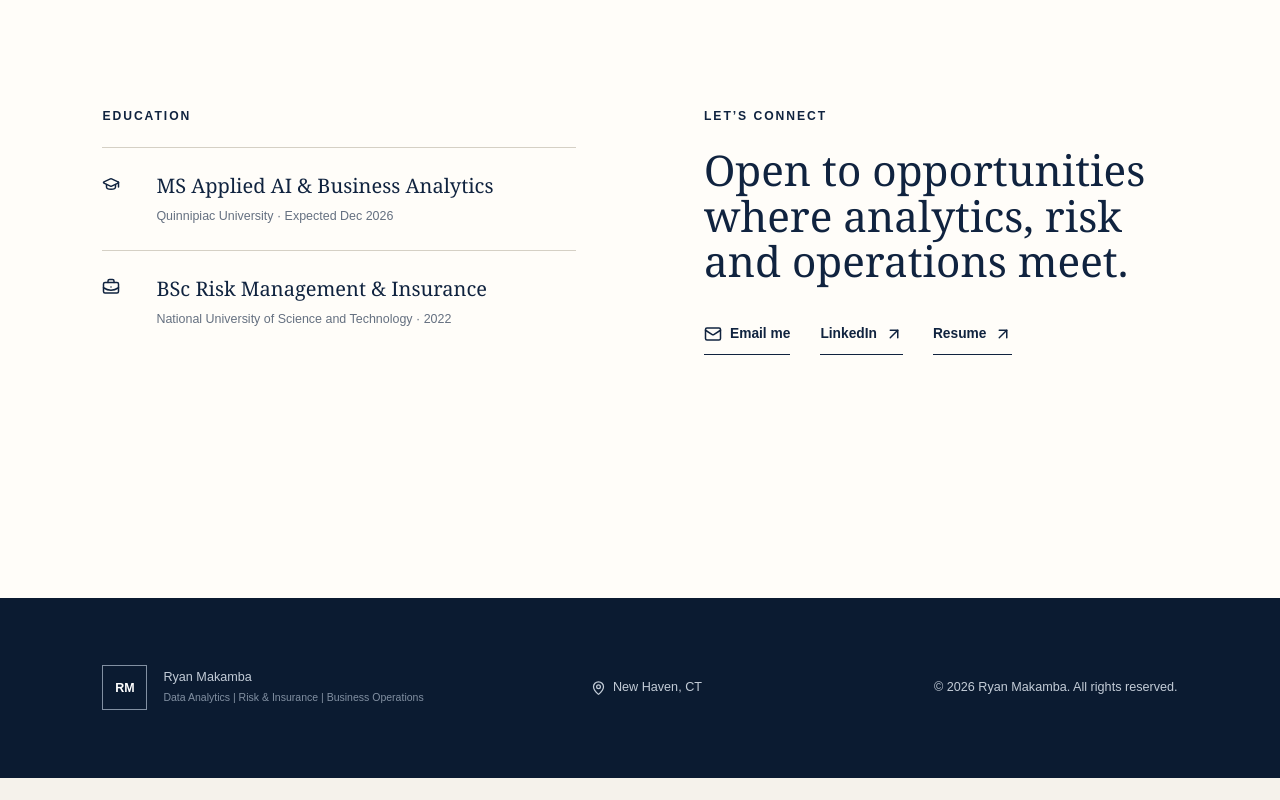
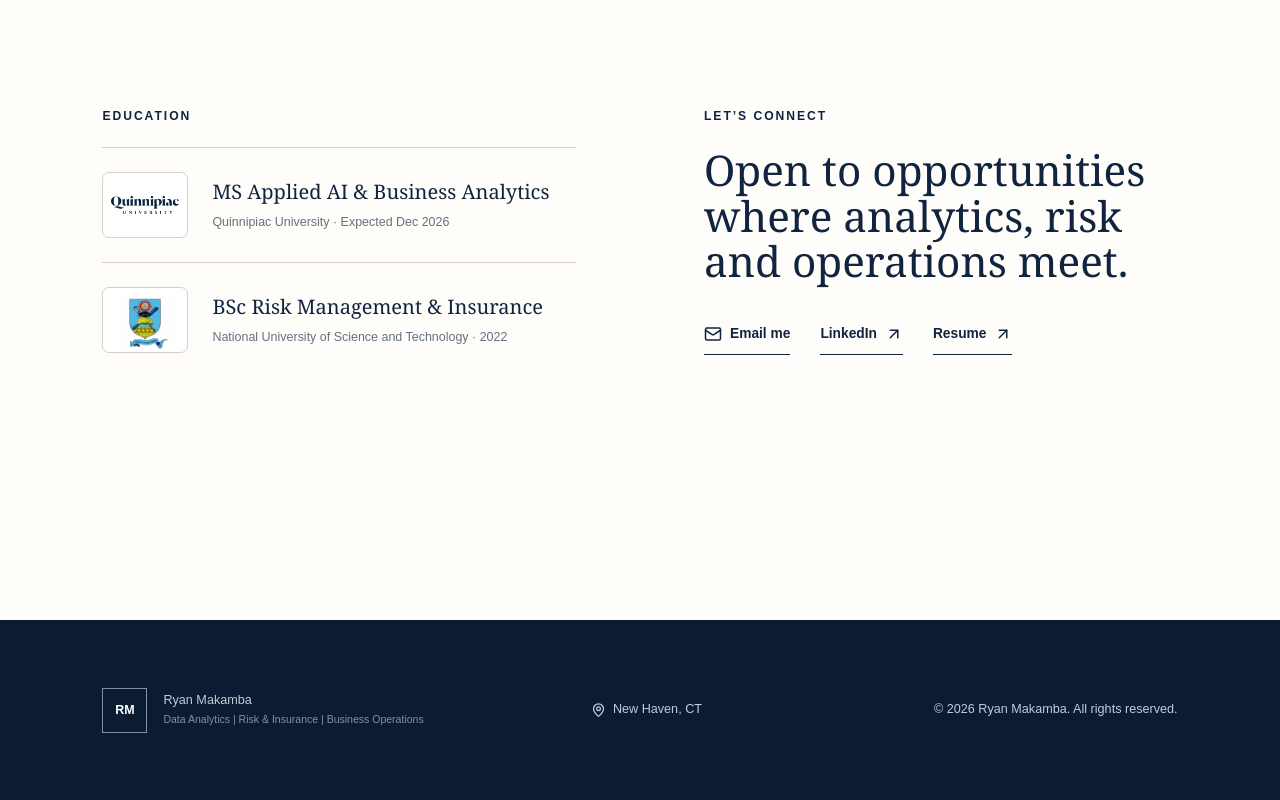
Before and after one commit to ryanmakamba/ryanmakamba.github.io, a Next.js app: page / in a window 1280 px wide. Shown: the part 10278-11078 px from the top of the page. Before the commit the page ends 11056 px from the top, so only its background shows below. Built offline with nearby package versions, Linux system fonts and the light colour scheme.

Commit message:
Add university logos to education

```diff
--- a/app/globals.css
+++ b/app/globals.css
@@ -124,14 +124,18 @@ h1 { font-family:Georgia,'Times New Roman',serif; font-size:clamp(4.6rem,9.7vw,9
 .about-rule>p:last-child { max-width:720px; margin:0 auto; color:#aeb9c7; line-height:1.75; font-size:1rem; }
 .about-close { padding:clamp(75px,9vw,125px) clamp(24px,8vw,130px); display:grid; grid-template-columns:1fr 1fr; gap:clamp(55px,10vw,150px); }
 .education-stack .eyebrow,.about-cta .eyebrow { margin-bottom:24px; }
-.credential { padding:24px 0; border-top:1px solid var(--line); display:grid; grid-template-columns:40px 1fr; gap:14px; }
+.credential { padding:24px 0; border-top:1px solid var(--line); display:grid; grid-template-columns:92px 1fr; gap:18px; align-items:center; }
+.credential-logo-wrap { width:86px; height:66px; display:grid; place-items:center; background:#fff; border:1px solid var(--line); border-radius:7px; padding:8px; }
+.credential-logo-wrap img { display:block; max-width:100%; max-height:100%; object-fit:contain; }
+.credential-logo-wrap.qu-logo img { width:100%; }
+.credential-logo-wrap.nust-logo img { height:54px; }
 .credential b,.credential small { display:block; }
 .credential b { font-family:Georgia,serif; font-size:1.25rem; font-weight:500; }
 .credential small { margin-top:8px; color:var(--muted); font-size:.78rem; line-height:1.5; }
 .about-cta h3 { margin:0 0 30px; font-family:Georgia,serif; font-size:clamp(2rem,3.3vw,3.4rem); line-height:1.08; font-weight:500; }
 .contact-row { display:flex; flex-wrap:wrap; gap:14px; }
 .contact-row a { display:flex; align-items:center; gap:8px; border-bottom:1px solid var(--ink); padding:8px 0; margin-right:16px; font-weight:800; font-size:.86rem; }
-.contact-row svg,.credential svg { width:18px; }
+.contact-row svg { width:18px; }
 .credential b { font-family:Georgia,serif; font-size:1.25rem; font-weight:500; }
 .credential small { margin-top:8px; color:var(--muted); font-size:.78rem; line-height:1.5; }
 
--- a/app/page.tsx
+++ b/app/page.tsx
@@ -2,8 +2,6 @@ import {
   ArrowDownRight,
   ArrowUpRight,
   Bot,
-  BriefcaseBusiness,
-  GraduationCap,
   Mail,
   MapPin,
   ShieldCheck,
@@ -324,8 +322,18 @@ export default function Home() {
         <div className="about-close">
           <div className="education-stack">
             <p className="eyebrow">Education</p>
-            <div className="credential"><GraduationCap /><span><b>MS Applied AI &amp; Business Analytics</b><small>Quinnipiac University · Expected Dec 2026</small></span></div>
-            <div className="credential"><BriefcaseBusiness /><span><b>BSc Risk Management &amp; Insurance</b><small>National University of Science and Technology · 2022</small></span></div>
+            <div className="credential">
+              <a className="credential-logo-wrap qu-logo" href="https://www.qu.edu/" target="_blank" rel="noreferrer" aria-label="Visit Quinnipiac University">
+                <img src="/education/quinnipiac-logo.png" alt="Quinnipiac University logo" />
+              </a>
+              <span><b>MS Applied AI &amp; Business Analytics</b><small>Quinnipiac University · Expected Dec 2026</small></span>
+            </div>
+            <div className="credential">
+              <a className="credential-logo-wrap nust-logo" href="https://www.nust.ac.zw/" target="_blank" rel="noreferrer" aria-label="Visit National University of Science and Technology">
+                <img src="/education/nust-logo.png" alt="National University of Science and Technology crest" />
+              </a>
+              <span><b>BSc Risk Management &amp; Insurance</b><small>National University of Science and Technology · 2022</small></span>
+            </div>
           </div>
           <div className="about-cta">
             <p className="eyebrow">Let’s Connect</p>
```
Also changed, not shown: public/education/nust-logo.png (added), public/education/quinnipiac-logo.png (added).
